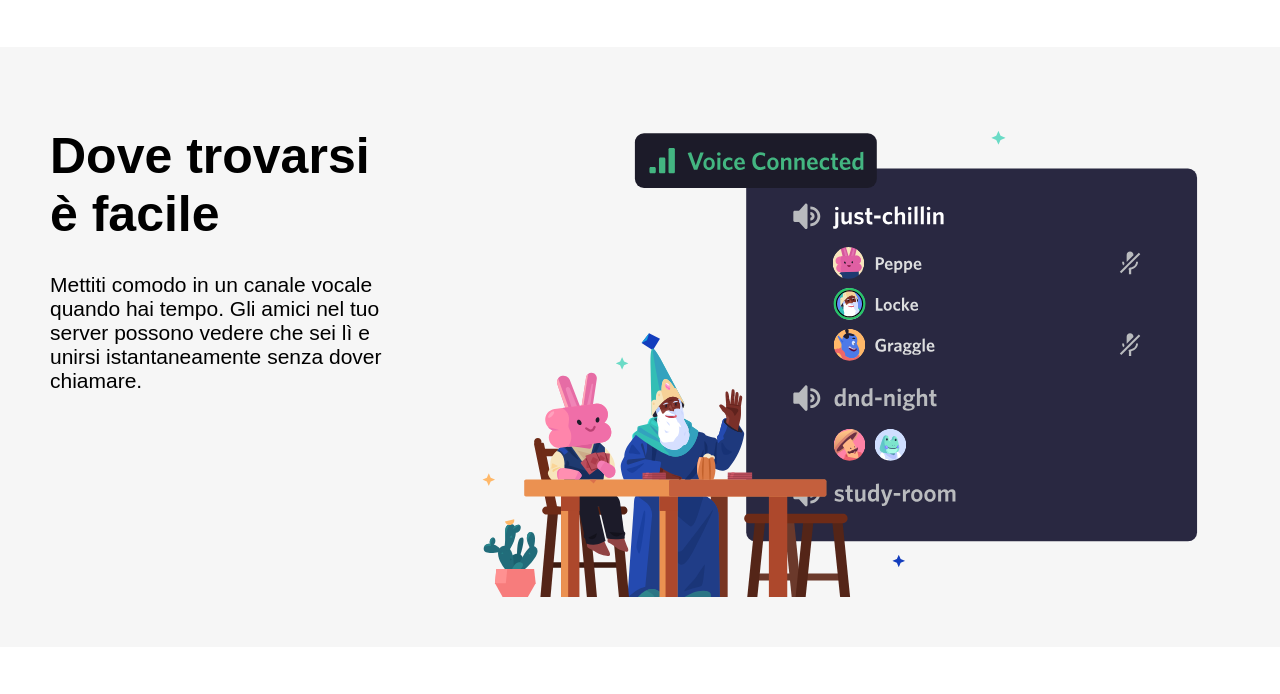
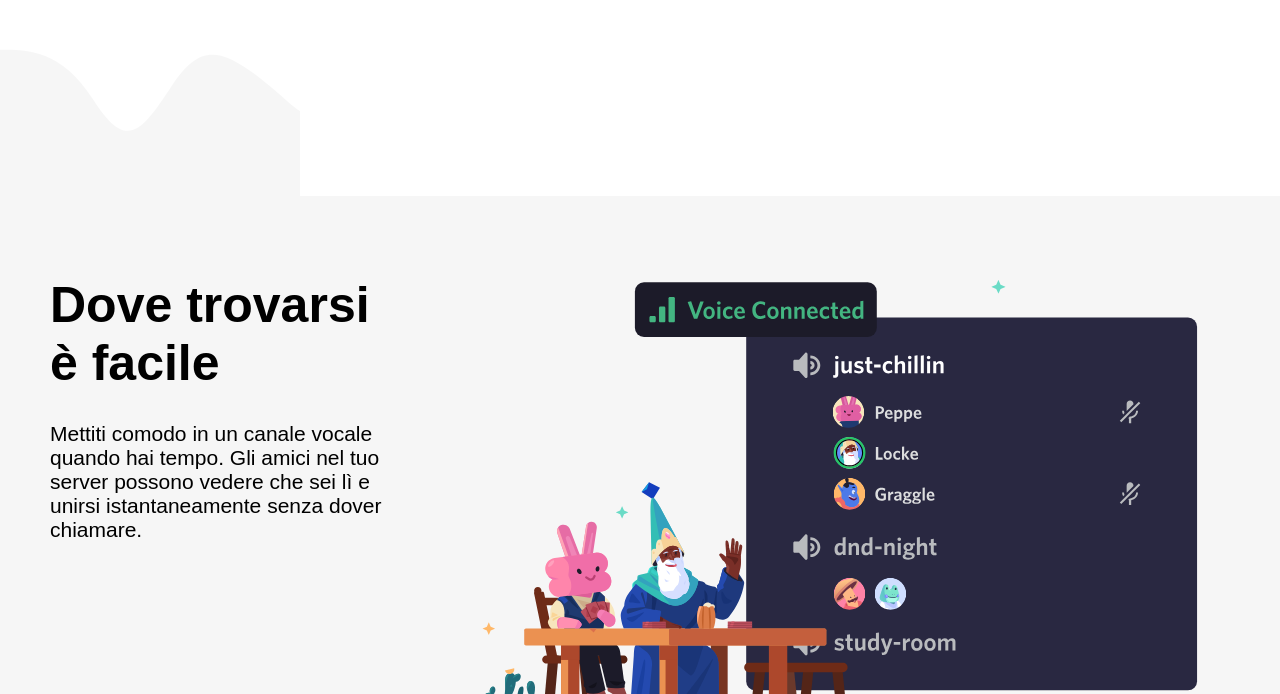
Before and after one commit to AndreaGarofalo/htmlcss-discord, a plain HTML site: page index.html in a window 1280 px wide. Shown: the part 1133-1827 px from the top of the page. Drawn offline with Linux system fonts and the light colour scheme.

Commit message:
added decoration on gray section

```diff
--- a/css/style.css
+++ b/css/style.css
@@ -39,6 +39,16 @@ body {
 
 header {
   background-color: #255ee9;
+}
+
+.decoration {
+  filter: invert(99%)
+  sepia(6%)
+  saturate(1%)
+  hue-rotate(26deg)
+  brightness(116%)
+  contrast(93%);
+  margin-bottom: -5px;
 }
 
 /* # Navbar */
--- a/index.html
+++ b/index.html
@@ -73,6 +73,7 @@
           </div>
         </div>
       </section>
+      <img class="decoration" src="img/wave.svg" alt="#">
       <section class="bg-gray two-col-section">
         <div class="container flex row-reverse">
           <div class="large-col flex-img-right">
@@ -101,6 +102,7 @@
           </div>
         </div>
       </section>
+      <img class="decoration" src="img/wave.svg" alt="#">
       <section class="bg-gray full-col-section">
         <div class="container flex">
           <div class="full-col">
```
